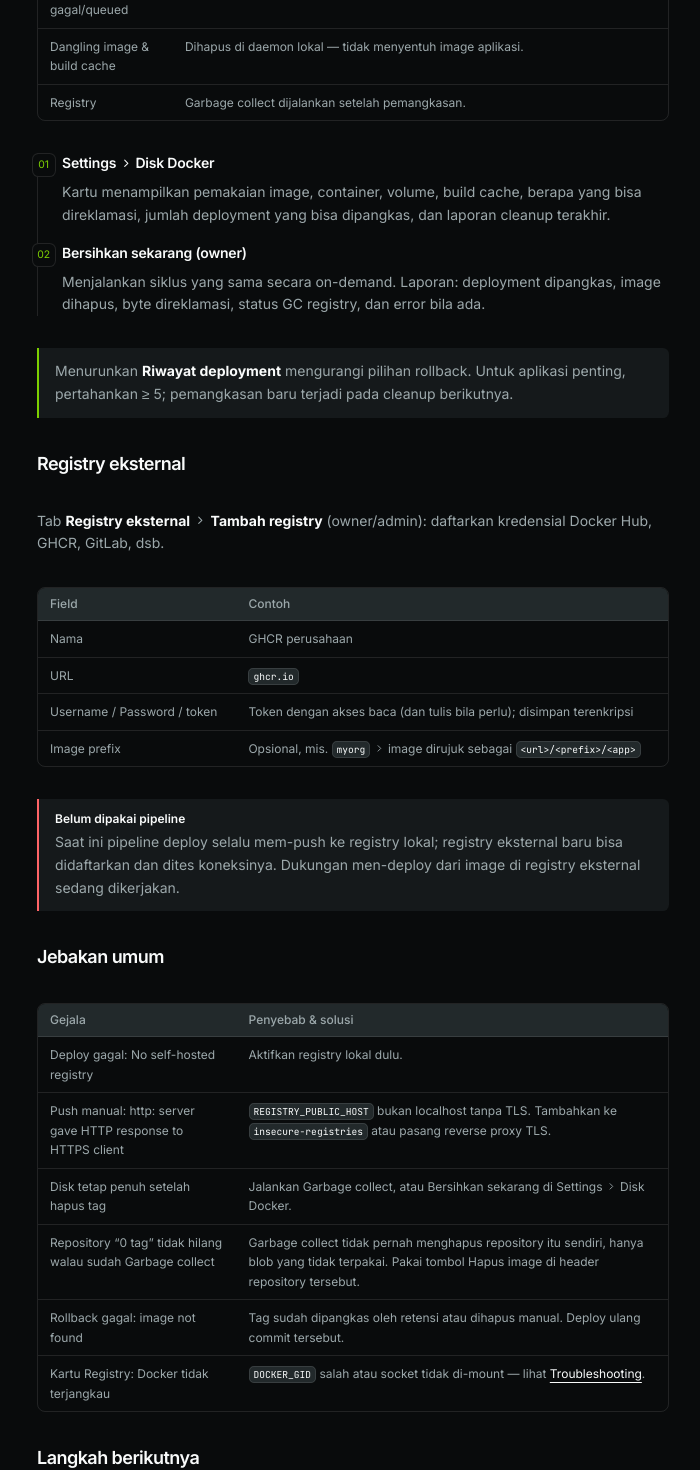
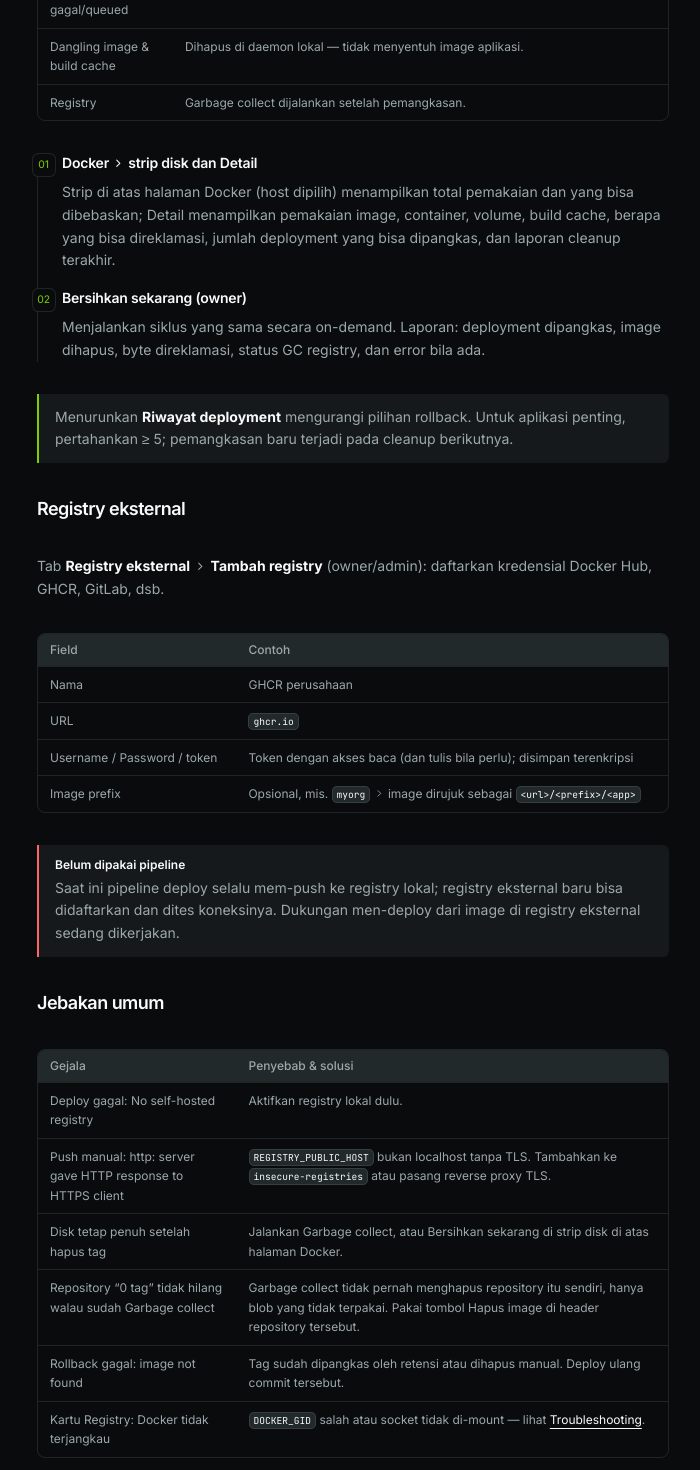
Before and after one commit to hideandseeklab/aoox-landing, a Next.js app: page /id/docs/registry in a window 1280 px wide. Shown: the part 2731-4201 px from the top of the page, without its empty margins (307-1007 px from the left). Built offline with nearby package versions, Linux system fonts and the light colour scheme.

Commit message:
docs: point Docker disk mentions to the Docker page strip

```diff
--- a/src/app/(en)/docs/monitoring/page.tsx
+++ b/src/app/(en)/docs/monitoring/page.tsx
@@ -36,7 +36,7 @@ const SOURCES = [
   { s: "Dashboard", d: "Live host CPU/RAM/Storage + Host & Docker disk cards (owner/admin)" },
   { s: <>Application<PathArrow />Deploy</>, d: "CPU / memory / network KPIs + sparkline" },
   { s: "Database", d: "The same KPIs above the panel" },
-  { s: <>Settings<PathArrow />Docker disk</>, d: "Image/volume/container/cache breakdown + cleanup" },
+  { s: <>Docker<PathArrow />disk strip</>, d: "Image/volume/container/cache breakdown + cleanup (Details)" },
 ]
 
 const NEXT = [
@@ -373,8 +373,8 @@ Memory 512 → hard limit of 512 MiB, no swap (MemorySwap = Memory)`}</Pre>
         stays above the threshold.
       </P>
       <P>
-        The usual follow-up is <strong>Clean up now</strong> on the Docker
-        disk card, lowering deployment retention, or pruning old backups —
+        The usual follow-up is <strong>Clean now</strong> in the disk strip at
+        the top of the Docker page, lowering deployment retention, or pruning old backups —
         see <DocLink href="/docs/registry#maintenance">Registry</DocLink>.
       </P>
 
--- a/src/app/(en)/docs/registry/page.tsx
+++ b/src/app/(en)/docs/registry/page.tsx
@@ -228,14 +228,14 @@ docker push localhost:5000/tools/myimage:1.0`}</Pre>
         ]}
       />
       <Steps>
-        <Step title={<>Settings<PathArrow />Docker disk</>}>
+        <Step title={<>Docker<PathArrow />disk strip and Details</>}>
           <P>
-            The card shows image, container, volume, and build cache usage,
+            The strip at the top of the Docker page (host selected) shows total usage and what can be freed; Details shows image, container, volume, and build cache usage,
             how much can be reclaimed, how many deployments can be pruned,
             and the most recent cleanup report.
           </P>
         </Step>
-        <Step title="Clean up now (owner)">
+        <Step title="Clean now (owner)">
           <P>
             Runs the same cycle on demand. The report: deployments pruned,
             images deleted, bytes reclaimed, registry GC status, and any
@@ -277,7 +277,7 @@ docker push localhost:5000/tools/myimage:1.0`}</Pre>
         rows={[
           ["Deploy fails: No self-hosted registry", "Provision the local registry first."],
           ["Manual push: http: server gave HTTP response to HTTPS client", <><Code>REGISTRY_PUBLIC_HOST</Code> isn&apos;t localhost, without TLS. Add it to <Code>insecure-registries</Code>, or set up a TLS reverse proxy.</>],
-          ["Disk still full after deleting tags", <>Run Garbage collect, or Clean up now in Settings<PathArrow />Docker disk.</>],
+          ["Disk still full after deleting tags", <>Run Garbage collect, or Clean now in the disk strip at the top of the Docker page.</>],
           ["A “0 tags” repository won’t disappear even after Garbage collect", "Garbage collect never deletes the repository itself, only unused blobs. Use the Delete image button on that repository's header row."],
           ["Rollback fails: image not found", "The tag was already pruned by retention or deleted manually. Redeploy that commit."],
           ["Registry card: Docker unreachable", <><Code>DOCKER_GID</Code> is wrong or the socket isn&apos;t mounted — see <DocLink href="/docs/troubleshooting">Troubleshooting</DocLink>.</>],
--- a/src/app/(en)/docs/troubleshooting/page.tsx
+++ b/src/app/(en)/docs/troubleshooting/page.tsx
@@ -195,7 +195,7 @@ const DATABASE: Row[] = [
   [
     <>Backup is 20 bytes / fails</>,
     "Credentials/DB weren't ready yet, or the disk is full.",
-    "Read the error message on the backup row; check Docker disk."],
+    "Read the error message on the backup row; check the disk strip at the top of the Docker page."],
   [
     <>Testing an S3 destination: <em>NoSuchBucket</em> / fails against local MinIO</>,
     "The bucket doesn't exist, the region is wrong, or the endpoint uses localhost from inside the container.",
@@ -285,7 +285,7 @@ const OTHER: Row[] = [
   [
     <>Disk full (or a low-disk notification)</>,
     "Old deployment images, dangling images, build cache, local backups.",
-    <>Settings<PathArrow />Docker disk<PathArrow /><strong>Clean up now</strong>; lower deployment history & backup retention counts; run registry GC.</>,
+    <>Docker (disk strip at the top)<PathArrow /><strong>Clean now</strong>; lower deployment history & backup retention counts; run registry GC.</>,
   ],
   [
     <>Compose stack: a service can&apos;t see the env</>,
--- a/src/app/(id)/id/docs/monitoring/page.tsx
+++ b/src/app/(id)/id/docs/monitoring/page.tsx
@@ -36,7 +36,7 @@ const SOURCES = [
   { s: "Dashboard", d: "CPU/RAM/Storage host live + kartu Host & Disk Docker (owner/admin)" },
   { s: <>Aplikasi<PathArrow />Deploy</>, d: "KPI CPU / memori / jaringan + sparkline" },
   { s: "Database", d: "KPI yang sama di atas panel" },
-  { s: <>Settings<PathArrow />Disk Docker</>, d: "rincian image/volume/container/cache + cleanup" },
+  { s: <>Docker<PathArrow />strip disk</>, d: "rincian image/volume/container/cache + cleanup (Detail)" },
 ]
 
 const NEXT = [
@@ -362,8 +362,8 @@ Memori 512 → limit keras 512 MiB, tanpa swap (MemorySwap = Memory)`}</Pre>
         masih di atas ambang.
       </P>
       <P>
-        Tindak lanjutnya biasanya <strong>Bersihkan sekarang</strong> di kartu
-        Disk Docker, menurunkan retensi deployment, atau memangkas backup lama —
+        Tindak lanjutnya biasanya <strong>Bersihkan sekarang</strong> di strip disk
+        di atas halaman Docker, menurunkan retensi deployment, atau memangkas backup lama —
         lihat <DocLink href="/id/docs/registry#pemeliharaan">Registry</DocLink>.
       </P>
 
--- a/src/app/(id)/id/docs/registry/page.tsx
+++ b/src/app/(id)/id/docs/registry/page.tsx
@@ -221,9 +221,9 @@ docker push localhost:5000/tools/myimage:1.0`}</Pre>
         ]}
       />
       <Steps>
-        <Step title={<>Settings<PathArrow />Disk Docker</>}>
+        <Step title={<>Docker<PathArrow />strip disk dan Detail</>}>
           <P>
-            Kartu menampilkan pemakaian image, container, volume, build cache,
+            Strip di atas halaman Docker (host dipilih) menampilkan total pemakaian dan yang bisa dibebaskan; Detail menampilkan pemakaian image, container, volume, build cache,
             berapa yang bisa direklamasi, jumlah deployment yang bisa dipangkas,
             dan laporan cleanup terakhir.
           </P>
@@ -268,7 +268,7 @@ docker push localhost:5000/tools/myimage:1.0`}</Pre>
         rows={[
           ["Deploy gagal: No self-hosted registry", "Aktifkan registry lokal dulu."],
           ["Push manual: http: server gave HTTP response to HTTPS client", <><Code>REGISTRY_PUBLIC_HOST</Code> bukan localhost tanpa TLS. Tambahkan ke <Code>insecure-registries</Code> atau pasang reverse proxy TLS.</>],
-          ["Disk tetap penuh setelah hapus tag", <>Jalankan Garbage collect, atau Bersihkan sekarang di Settings<PathArrow />Disk Docker.</>],
+          ["Disk tetap penuh setelah hapus tag", <>Jalankan Garbage collect, atau Bersihkan sekarang di strip disk di atas halaman Docker.</>],
           ["Repository “0 tag” tidak hilang walau sudah Garbage collect", "Garbage collect tidak pernah menghapus repository itu sendiri, hanya blob yang tidak terpakai. Pakai tombol Hapus image di header repository tersebut."],
           ["Rollback gagal: image not found", "Tag sudah dipangkas oleh retensi atau dihapus manual. Deploy ulang commit tersebut."],
           ["Kartu Registry: Docker tidak terjangkau", <><Code>DOCKER_GID</Code> salah atau socket tidak di-mount — lihat <DocLink href="/id/docs/troubleshooting">Troubleshooting</DocLink>.</>],
--- a/src/app/(id)/id/docs/troubleshooting/page.tsx
+++ b/src/app/(id)/id/docs/troubleshooting/page.tsx
@@ -195,7 +195,7 @@ const DATABASE: Row[] = [
   [
     <>Backup 20 byte / gagal</>,
     "Kredensial/DB belum siap, atau disk penuh.",
-    "Baca pesan error di baris backup; cek Disk Docker.",
+    "Baca pesan error di baris backup; cek strip disk di atas halaman Docker.",
   ],
   [
     <>Tes tujuan S3: <em>NoSuchBucket</em> / gagal ke MinIO lokal</>,
@@ -286,7 +286,7 @@ const LAINNYA: Row[] = [
   [
     <>Disk penuh (atau notifikasi disk hampir penuh)</>,
     "Image deployment lama, dangling image, build cache, backup lokal.",
-    <>Settings<PathArrow />Disk Docker<PathArrow /><strong>Bersihkan sekarang</strong>; turunkan Riwayat deployment & jumlah simpan backup; GC registry.</>,
+    <>Docker (strip disk di atas)<PathArrow /><strong>Bersihkan sekarang</strong>; turunkan Riwayat deployment & jumlah simpan backup; GC registry.</>,
   ],
   [
     <>Stack compose: service tidak melihat env</>,
```
